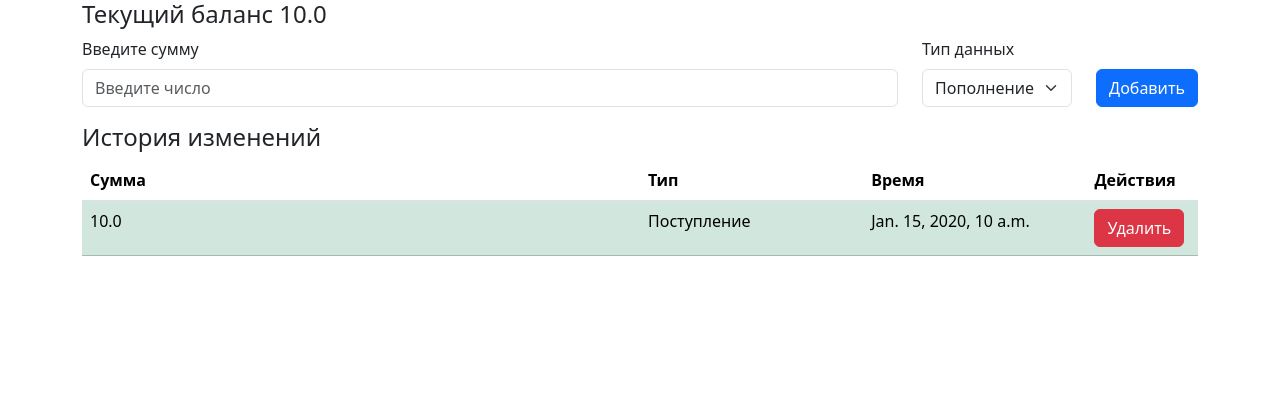
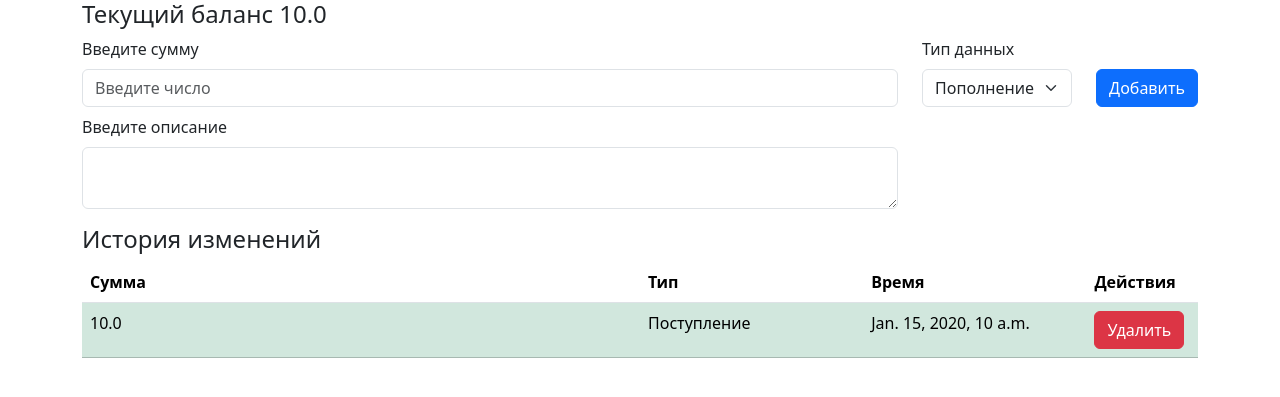
Before and after one commit to kaluginpeter/django-cashapp, a Django app: page / in a window 1280 px wide. Shown: the top 397 px of the page. Run offline with Django 4.2, Linux system fonts and the light colour scheme; tables that the repository leaves empty hold one stand-in row (values such as "Sample post").

Commit message:
Added description to form template

```diff
--- a/balance/templates/balance/components/form.html
+++ b/balance/templates/balance/components/form.html
@@ -1,7 +1,8 @@
 <form action="/create/" method="post">
   {% csrf_token %}
-  <div class="row align-items-end">
+  <div class="row align-items-start">
     <div class="col">
+      <div class="mb-2">
         <label for="amountInput" class="form-label">Введите сумму</label>
         <input
           name="amount"
@@ -14,7 +15,17 @@
         />
       </div>
 
+      <div>
+        <label for="descriptionTextarea" class="form-label"
+          >Введите описание</label
+        >
+        <textarea class="form-control" name="description"></textarea>
+      </div>
+    </div>
+
     <div class="col-auto">
+      <div class="row align-items-end">
+        <div class="col">
           <label for="typeSelect" class="form-label">Тип данных</label>
           <select name="type" id="typeSelect" class="form-select">
             <option value="in">Пополнение</option>
@@ -23,9 +34,9 @@
         </div>
 
         <div class="col-auto">
-      <button type="submit" class="btn btn-primary h-auto">
-        Добавить
-      </button>
+          <button type="submit" class="btn btn-primary h-auto">Добавить</button>
+        </div>
+      </div>
     </div>
   </div>
 </form>
```
Lines whose indentation alone changed are shown as unchanged.
